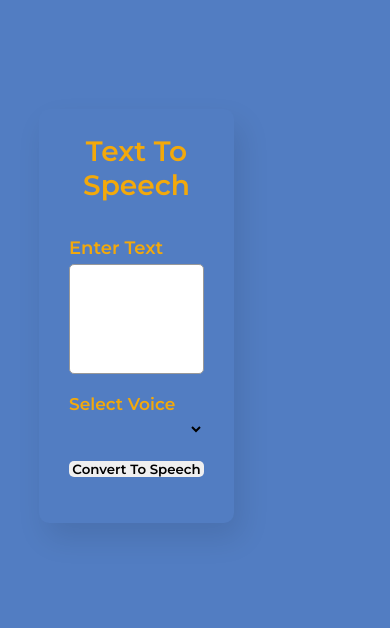
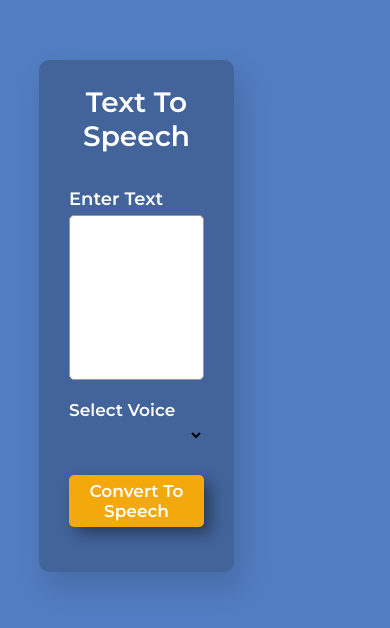
Before and after one commit to icebelly29/TTS-App, a plain HTML site: page index.html in a window 390 px wide. Shown: the part 106-734 px from the top of the page. Drawn offline with Linux system fonts and the light colour scheme.

Commit message:
Update stylessheet.css
Small fixes, added styles for button and media query

```diff
--- a/stylessheet.css
+++ b/stylessheet.css
@@ -14,7 +14,7 @@ body{
     padding-left: 10%;
     padding-right: 40%;
     min-height: 100vh;
-    background-color: rgba(82,125,194,255); /*#527dc2*/
+    background-color: rgba(82,125,194,1); /*#527dc2*/
     color: rgba(243,169,11,255);  /*#f3a90b*/
 }
 
@@ -24,11 +24,12 @@ body{
 }
 
 .wrapper{
-    width: 37-px;
+    width: 25rem;
     padding: 25px 30px;
     border-radius: 10px;
-    background-color: rgba(82,125,194,255);
-    box-shadow: 7px 15px 30px rgba(0,0,0,0.1);
+    background-color: rgba(0,0,0,.2);
+    color: #fff;
+    box-shadow: 7px 15px 30px rgba(0,0,0,0.15);
 }
 
 .wrapper header{
@@ -68,7 +69,7 @@ form :where(textarea, select, button){
 
 form .row textarea{
     resize: none;
-    height: 110px;
+    height: 11em;
     font-size: 15px;
     padding: 8px 10px;
     border: 1px solid #999;
@@ -106,3 +107,26 @@ form .row select::-webkit-scrollbar-thumb{
     border-radius: 8px;
     border-right: 2px solid #fff;
 }
+
+form button{
+    height: 52px;
+    color: #fff;
+    font-size: 17px;
+    background-color: rgba(243, 169, 11,255);
+    cursor: pointer;
+    box-shadow: 7px 7px 15px rgba(0,0,0,0.4);
+    margin-top: 10px;
+    transition: 0.3s ease;
+}
+
+form button:hover{
+    background-color: rgb(0, 56, 145,0.2);
+    box-shadow: 17px 17px 32px rgba(0,0,0,0.4);
+}
+
+@media(max-width: 400px) {
+    .wrapper{
+        max-width: 345px;
+        width: 100%;
+    }
+}
```
